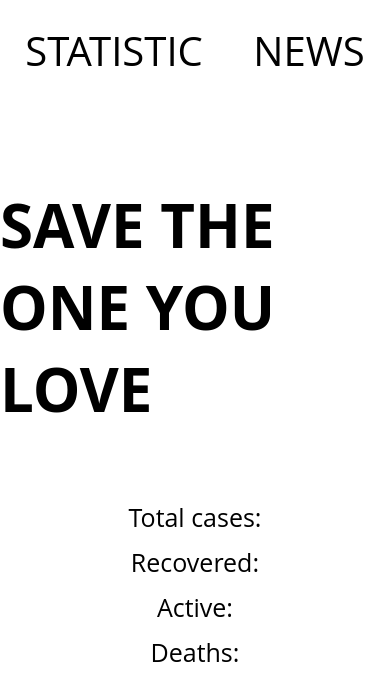
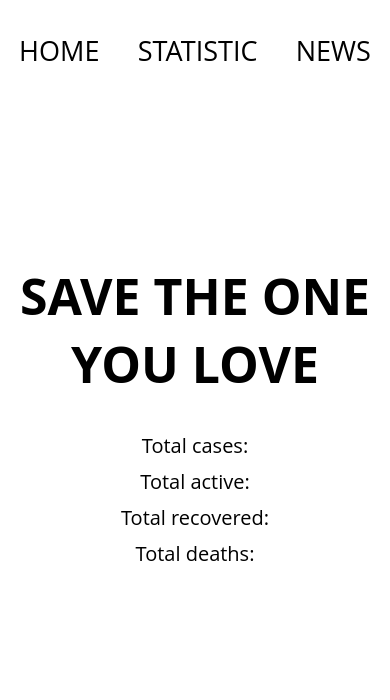
Before and after one commit to ChangmoSung/changmoSungCovid19, a React (Create React App) app: page /changmoSungCovid19 in a window 390 px wide. Shown: the top 700 px of the page. Built offline with nearby package versions, Linux system fonts and the light colour scheme; no server answers; the HTML template or start-up script is replaced by a standard one.

Commit message:
responsiveness

```diff
--- a/src/components/Header.js
+++ b/src/components/Header.js
@@ -15,9 +15,9 @@ class Header extends Component {
 
                 <ul className='currentStatusList'>
                     <li>Total cases: {this.props.currentStatus.cases}</li>
-                    <li>Recovered: {this.props.currentStatus.recovered}</li>
-                    <li>Active: {this.props.currentStatus.active}</li>
-                    <li>Deaths: {this.props.currentStatus.deaths}</li>
+                    <li>Total active: {this.props.currentStatus.active}</li>
+                    <li>Total recovered: {this.props.currentStatus.recovered}</li>
+                    <li>Total deaths: {this.props.currentStatus.deaths}</li>
                 </ul>
             </header>
          );
--- a/src/components/Nav.js
+++ b/src/components/Nav.js
@@ -16,6 +16,10 @@ class Nav extends Component {
             <nav className='nav'>
                 <ul>
                     <li>
+                        <Link to='/changmoSungCovid19/'>HOME</Link>
+                    </li>
+                    <li>
+
                         <Link to='/changmoSungCovid19/info/statistic'>STATISTIC</Link>
                     </li>
 
--- a/src/components/News.js
+++ b/src/components/News.js
@@ -33,7 +33,7 @@ class News extends Component {
     render() {
         return (
             <div className='news'>
-                <ul className='newsList wrapper'>
+                <ul className='newsList'>
                     {this.state.news.map((news, i) => {
                         return (
                             <li key={i}>
@@ -43,13 +43,13 @@ class News extends Component {
 
                                 <p>Published on {news.publishedAt.slice(0, 10)}</p>
 
-                                <div>
+                                <div className='newsArticle'>
                                     <img src={news.urlToImage} alt='article'></img>
                                 </div>
 
-                                <p>{news.description}</p>
+                                <p className='newsDescription'>{news.description}</p>
 
-                                <a href={news.url}>link to the article</a>
+                                <a href={news.url}>Link to the article</a>
                             </li>
                         )
                     })}
--- a/src/index.css
+++ b/src/index.css
@@ -11,18 +11,12 @@ html {
   font-family: 'Open Sans', sans-serif;
 }
 
-.wrapper {
-  width: 85%;
-  margin: 0 auto;
-}
-
 img {
   width: 100%;
   height: 100%;
 }
 
 .currentStatusList {
-  font-size: 2.5rem;
   list-style: none;
   padding: 0;
   line-height: 4rem;
@@ -31,6 +25,7 @@ img {
 
 .currentStatusList li {
   line-height: 4.5rem;
+  font-size: 2.5rem;
 }
 
 header {
@@ -58,16 +53,19 @@ header {
   margin: 0;
   padding: 0;
   list-style: none;
-  font-size: 4rem;
 }
 
 .nav a {
+  font-size: 4rem;
   text-decoration: none;
   color: black;
 }
 
 h1 {
-  font-size: 6rem;
+  font-size: 7rem;
+  margin: 0 0 3rem;
+  width: 90%;
+  text-align: center;
 }
 
 h2 {
@@ -107,7 +105,7 @@ h2 {
 }
 
 table {
-  margin-top: 5rem;
+  margin-top: 3rem;
   width: 100%;
 }
 
@@ -159,19 +157,72 @@ td {
 
 .newsList {
   display: flex;
-  justify-content: space-between;
   flex-wrap: wrap;
   padding: 0;
   margin: 0 auto;
+  list-style: none;
 }
 
 .newsList li {
-  width: 30%;
-  margin-bottom: 7rem;
+  width: 31%;
+  border: 2px solid black;
+  padding: 2rem;
+  margin-bottom: 5rem;
+  border-radius: 1rem;
+}
+
+.newsList li:nth-child(3n + 2) {
+  margin: 0 3.5% 5rem;
+}
+
+h3 {
+  font-size: 2rem;
+  margin-top: 0;
+}
+
+.newsArticle {
+  margin: 2rem 0;
+}
+
+.newsList p {
+  font-size: 1.3rem;
+  margin: 0;
+}
+
+.newsList p:nth-child(5) {
+  font-size: 1.6rem;
+  margin-bottom: 2rem;
+}
+
+.newsList a {
+  font-size: 1.6rem;
 }
 
 
 @media(max-width: 1120px) {
+  h1 {
+    font-size: 6.5rem;
+  }
+  .nav a {
+    font-size: 3.5rem;
+  }
+
+  .news {
+    width: 90%;
+  }
+
+  .newsList {
+    justify-content: space-between;
+  }
+
+  .newsList li:nth-child(3n + 2) {
+    margin: 0 0 5rem;
+  }
+
+  .newsList li {
+    width: 48%;
+  }
+
   .statistic {
     width: 95%;
   }
@@ -186,6 +237,14 @@ td {
 }
 
 @media(max-width: 768px) {
+  .news {
+    width: 95%;
+  }
+
+  .newsList li {
+    width: 100%;
+  }
+
   .statistic {
     margin-top: 10rem;
   }
@@ -213,6 +272,19 @@ td {
 }
 
 @media(max-width: 640px) {
+  h1 {
+    font-size: 5.5rem;
+    margin-bottom: 2rem;
+  }
+
+  .currentStatusList li {
+    font-size: 2.2rem;
+    line-height: 4rem;
+  }
+
+  .nav a {
+    font-size: 3rem;
+  }
   .searchFormContainer form {
     height: 5rem;
   }
@@ -241,6 +313,24 @@ td {
 }
 
 @media(max-width: 430px) {
+  h1 {
+    font-size: 5rem;
+    width: 100%;
+  }
+
+  .currentStatusList li {
+    font-size: 2rem;
+    line-height: 3.6rem;
+  }
+
+  .nav a {
+    font-size: 2.7rem;
+  }
+
+  .newsList li {
+    margin-bottom: 3rem;
+  }
+
   .searchFormContainer input {
     width: 65%;
   }
```
